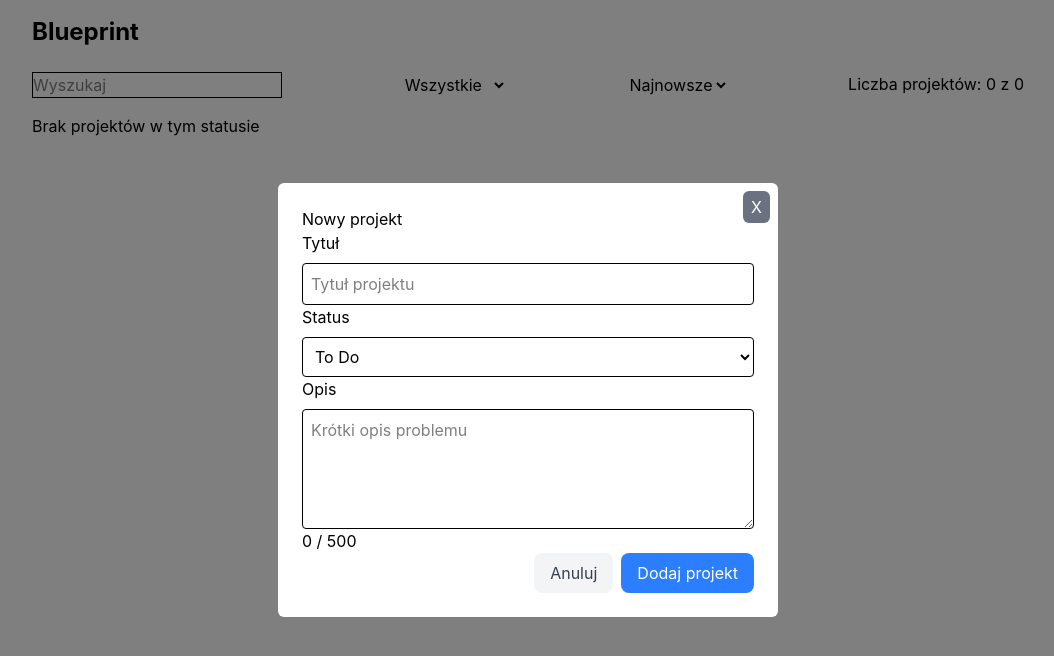
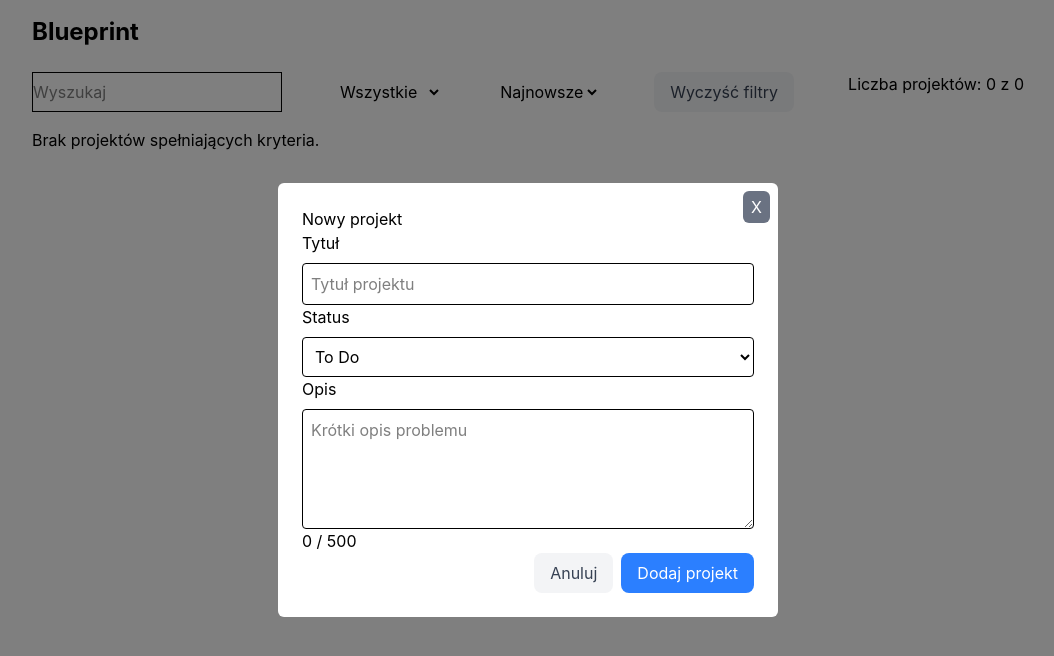
Before and after one commit to Micczaloni/blueprint, a React (Vite) app: page / in a window 1280 px wide. Both pictures are taken after a click on the button "Nowy projekt +". Shown: the top 656 px of the page, without its empty margins (112-1166 px from the left). Built offline with nearby package versions, Linux system fonts and the light colour scheme.

Commit message:
Add project search filters and persistence

```diff
--- a/src/App.tsx
+++ b/src/App.tsx
@@ -99,6 +99,12 @@ function App() {
 
   const sortedProjects = [...filteredProjects].sort(compareProjects);
 
+  function resetFilters() {
+    setSearchTerm("");
+    setSortOption("newest");
+    setStatusFilter("All");
+  }
+
   return (
     <main className="max-w-[80%] m-auto p-4">
       <header className="flex justify-between items-center mb-6">
@@ -152,13 +158,16 @@ function App() {
               <option value="titleAsc">A → Z</option>
               <option value="titleDesc">Z → A</option>
             </select>
+            <Button type="button" variant="secondary" onClick={resetFilters}>
+              Wyczyść filtry
+            </Button>
             <p>
               Liczba projektów: {filteredProjects.length} z {projects.length}
             </p>
           </div>
           <section className="grid grid-cols-1 md:grid-cols-2 gap-2">
             {filteredProjects.length === 0 ? (
-              <p>Brak projektów w tym statusie</p>
+              <p>Brak projektów spełniających kryteria.</p>
             ) : (
               sortedProjects.map((project) => (
                 <ProjectCard
```
